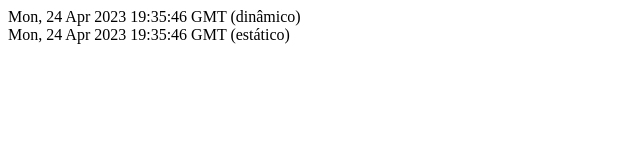
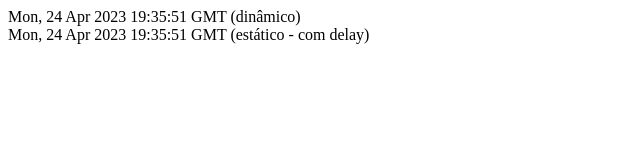
Before and after one commit to educbraga/nextjs-teste-deploy, a Next.js app: page /tempo in a window 1280 px wide. Shown: the top 160 px of the page, without its empty margins (0-640 px from the left). Built offline with nearby package versions, Linux system fonts and the light colour scheme.

Commit message:
adiciona delay nas variaveis estaticas

```diff
--- a/pages/tempo.js
+++ b/pages/tempo.js
@@ -5,13 +5,15 @@
   return (
     <div>
       <div>{dynamicDateString} (dinâmico)</div>
-      <div>{props.staticDateString} (estático)</div>
+      <div>{props.staticDateString} (estático - com delay)</div>
     </div>
   )
 }
 
-export function getStaticProps() {
+export async function getStaticProps() {
   console.log("> Passando pelo getStaticProps")
+  console.log("> Adicionando latência de 5 segundos")
+  await delay(5000);
   const staticDate = new Date();
   const staticDateString = staticDate.toGMTString()
 
@@ -22,4 +24,6 @@
   }
 }
 
+const delay = ms => new Promise(resolve => setTimeout(resolve, ms))
+
 export default Tempo
```
